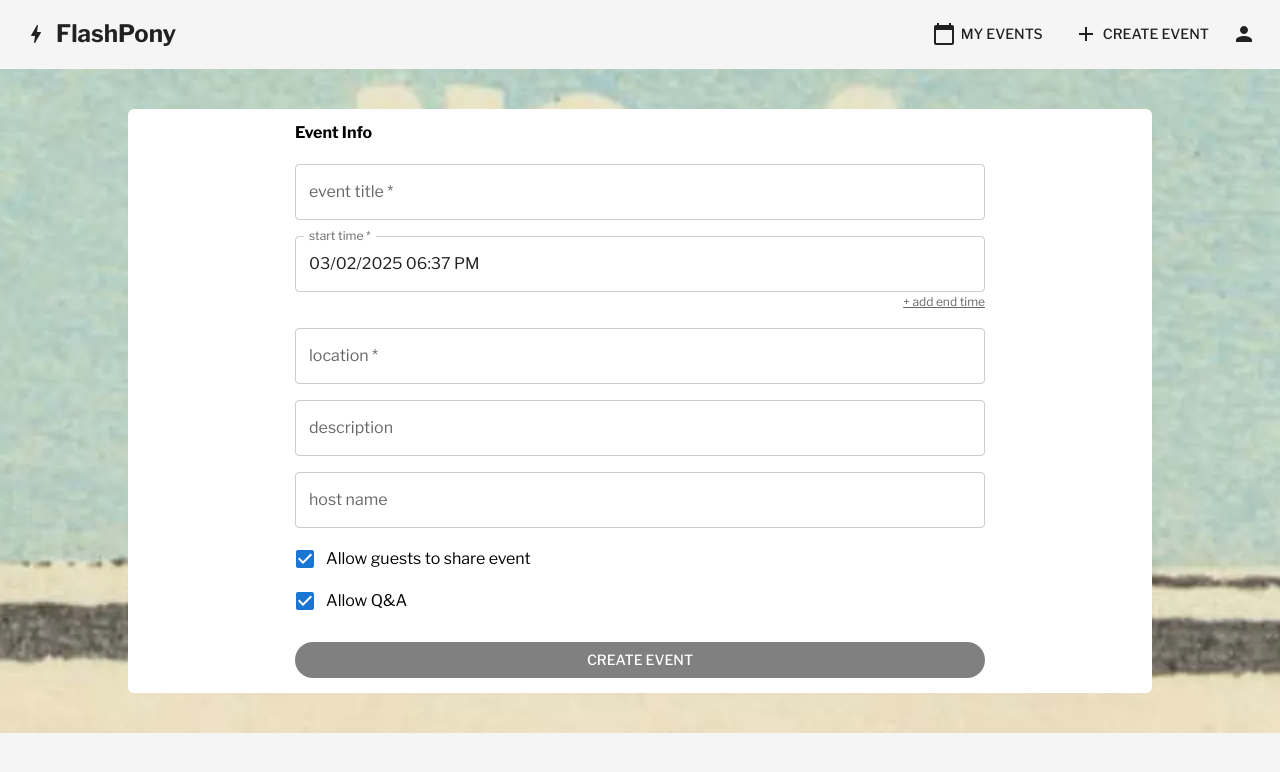
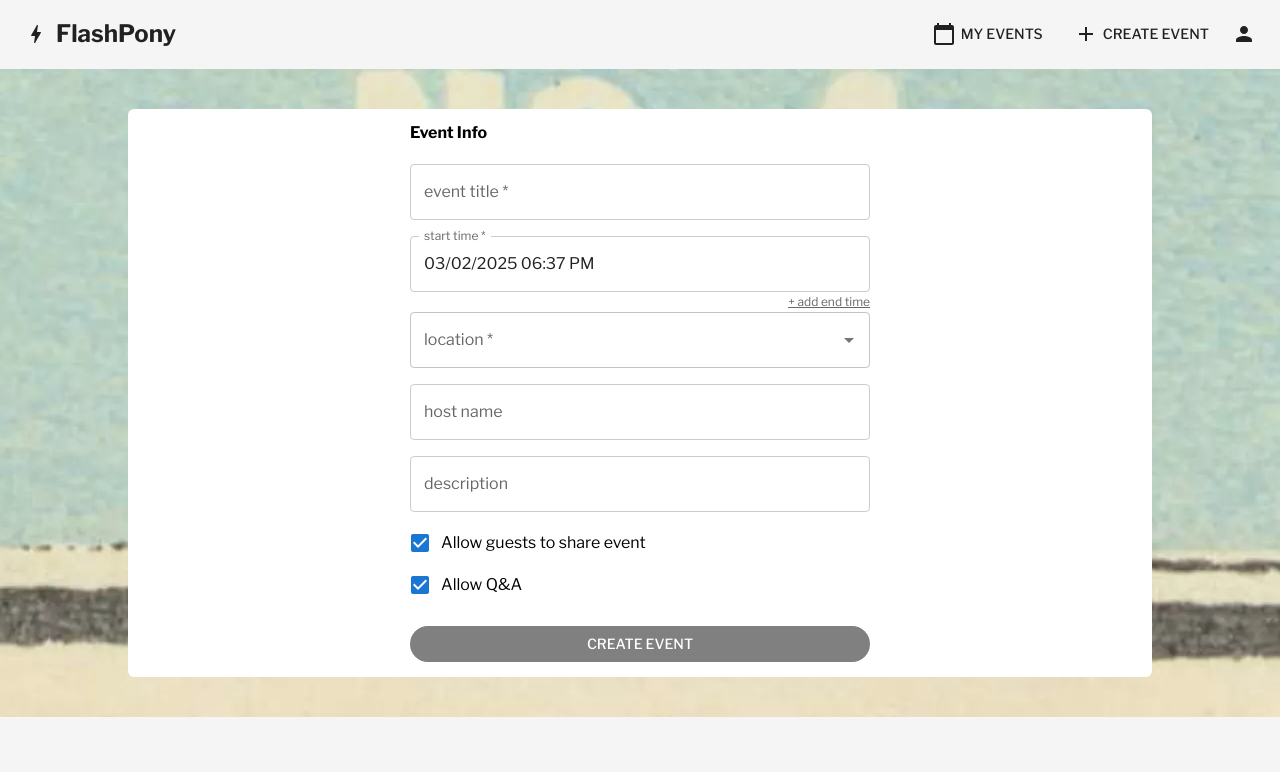
Before and after one commit to kalikokalikova/fp-client, a React (Vite) app: page / in a window 1280 px wide. Shown: the top 772 px of the page. Built offline with nearby package versions, Linux system fonts and the light colour scheme.

Commit message:
location selector basically working

```diff
--- /dev/null
+++ b/src/components/LocationInput.jsx
@@ -0,0 +1,47 @@
+import React, { useState, useEffect } from "react";
+import { getLocationSuggestions } from "../utils/geoapify";
+import TextField from '@mui/material/TextField';
+import Autocomplete from '@mui/material/Autocomplete';
+
+function LocationInput({ setFormData }) {
+  const [query, setQuery] = useState("");
+  const [suggestions, setSuggestions] = useState([]);
+
+  useEffect(() => {
+    if (!query) return;
+
+    const fetchSuggestions = async () => {
+      try {
+        const result = await getLocationSuggestions(query);
+        if (result.error) {
+          // setError(result.message);
+        } else {
+          console.log(result)
+          setSuggestions(result)
+        }
+      } catch (err) {
+        // setError('Failed to fetch suggestions');
+      }
+    };
+    fetchSuggestions();
+  }, [query]); // Run this effect whenever `query` changes
+
+  return (
+    <>
+      <Autocomplete
+      disablePortal
+      getOptionLabel={(option) => option.locationText || ""}
+      options={suggestions}
+      onInputChange={(event, newInputValue) => {
+        setQuery(newInputValue);
+      }}
+      onChange={(event, newValue) => {
+        setFormData((prev) => ({ ...prev, location: newValue }));
+      }}
+      renderInput={(params) => <TextField {...params} label="location *" />}
+    />
+    </>
+  );
+}
+
+export default LocationInput;
--- a/src/pages/CreateEventPage.jsx
+++ b/src/pages/CreateEventPage.jsx
@@ -14,6 +14,7 @@ import {
 } from "@mui/material";
 import api from "../api";
 import { Day_1 } from "../assets/cards";
+import LocationInput from "../components/LocationInput";
 
 const commonInputStyles = {
   marginTop: "16px",
@@ -40,7 +41,7 @@ function CreateEventPage() {
     title: "",
     startTime: dayjs().toISOString(),
     endTime: null,
-    location: "",
+    location: {},
     description: "",
     isShareable: true,
     allowQA: true,
@@ -49,9 +50,6 @@ function CreateEventPage() {
     password: "",
   });
 
-  useEffect(() => {
-    console.log(formData);
-  }, [formData]);
 
   useEffect(() => {
     if (!showEndDateTime) {
@@ -170,11 +168,13 @@ function CreateEventPage() {
               </FormHelperText>
             )}
 
-            <TextField
-              id="location"
-              label="location *"
+						<LocationInput setFormData={setFormData} />
+
+						<TextField
+              id="host-name"
+              label="host name"
               variant="outlined"
-              value={formData.location}
+              value={formData.hostName}
               onChange={handleChange}
               sx={commonInputStyles}
             />
@@ -184,15 +184,6 @@ function CreateEventPage() {
               label="description"
               variant="outlined"
               value={formData.description}
-              onChange={handleChange}
-              sx={commonInputStyles}
-            />
-
-            <TextField
-              id="host-name"
-              label="host name"
-              variant="outlined"
-              value={formData.hostName}
               onChange={handleChange}
               sx={commonInputStyles}
             />
--- /dev/null
+++ b/src/utils/geoapify.js
@@ -0,0 +1,34 @@
+export const getLocationSuggestions = async (query) => {
+  const requestOptions = {
+    method: 'GET',
+  };
+
+  try {
+    const response = await fetch(
+      `https://api.geoapify.com/v1/geocode/autocomplete?text=${query}&apiKey=1dd6ff65f036430b8cea1308edfbe559`,
+      requestOptions
+    );
+
+    if (!response.ok) {
+      const errorData = await response.json();
+      throw new Error(`Error: ${response.status} - ${errorData.message || 'Unknown error'}`);
+    }
+
+    const result = await response.json();
+    const suggestions = result.features.map((feature) => ({
+			placeId: feature.properties.place_id,
+      addressLine1: feature.properties.address_line1,
+      addressLine2: feature.properties.address_line2,
+      city: feature.properties.city,
+			state: feature.properties.state,
+			postcode: feature.properties.postcode,
+      country: feature.properties.country,
+			locationText: `${feature.properties.address_line1} ${feature.properties.address_line2}`
+    }));
+
+    return suggestions;
+
+  } catch (error) {
+    return { error: true, message: error.message || 'An unknown error occurred' };
+  }
+};
```
